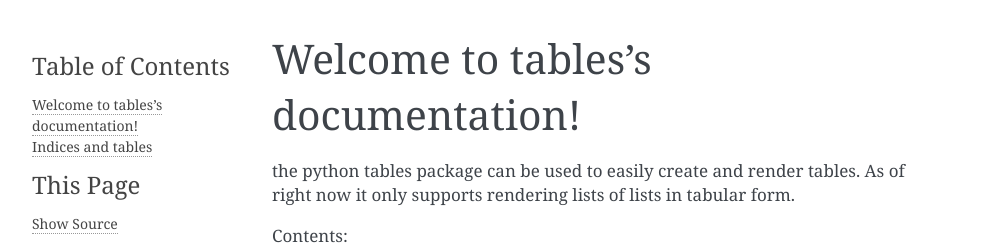
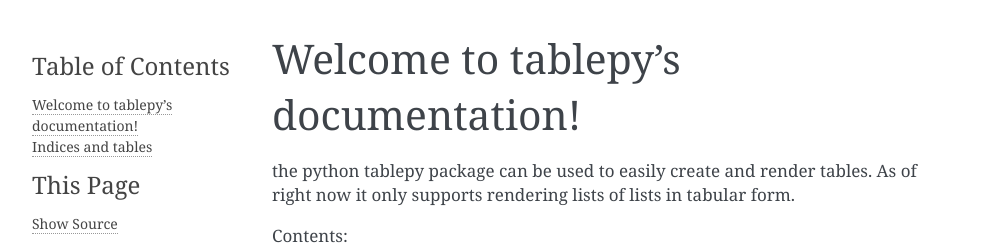
Before and after one commit to JulianWww/tables, a Sphinx documentation site: the page built from source/index.rst, in a window 1280 px wide. Shown: the top 250 px of the page, without its empty margins (148-1141 px from the left). Built offline with Sphinx 7.4.7, drawn with Linux system fonts in a browser that asks for light colours.

Commit message:
Update index.rst
changed project name

```diff
--- a/source/index.rst
+++ b/source/index.rst
@@ -1,7 +1,7 @@
-Welcome to tables's documentation!
+Welcome to tablepy's documentation!
 ==================================
 
-the python tables package can be used to easily create and render tables.
+the python tablepy package can be used to easily create and render tables.
 As of right now it only supports rendering lists of lists in tabular form.
 
 
```
